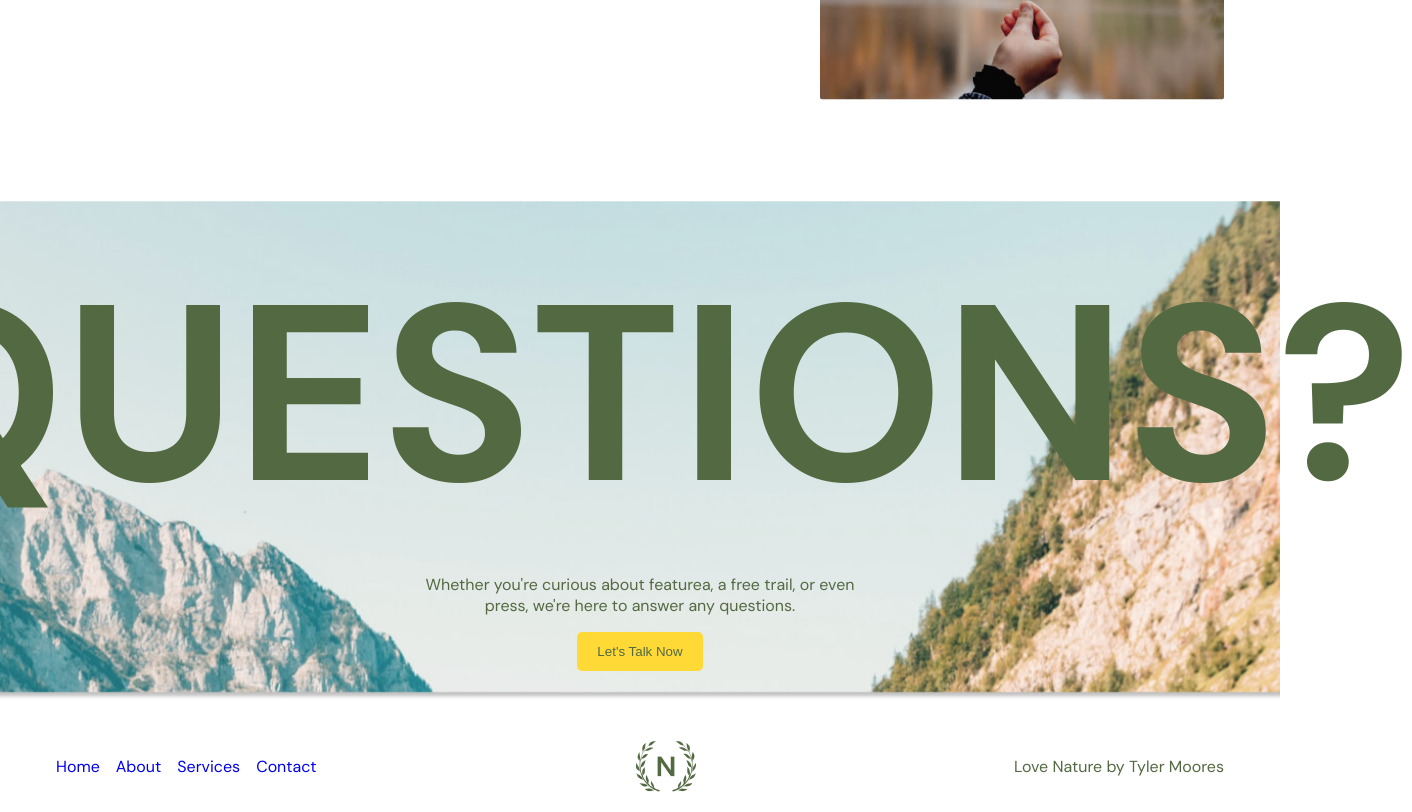
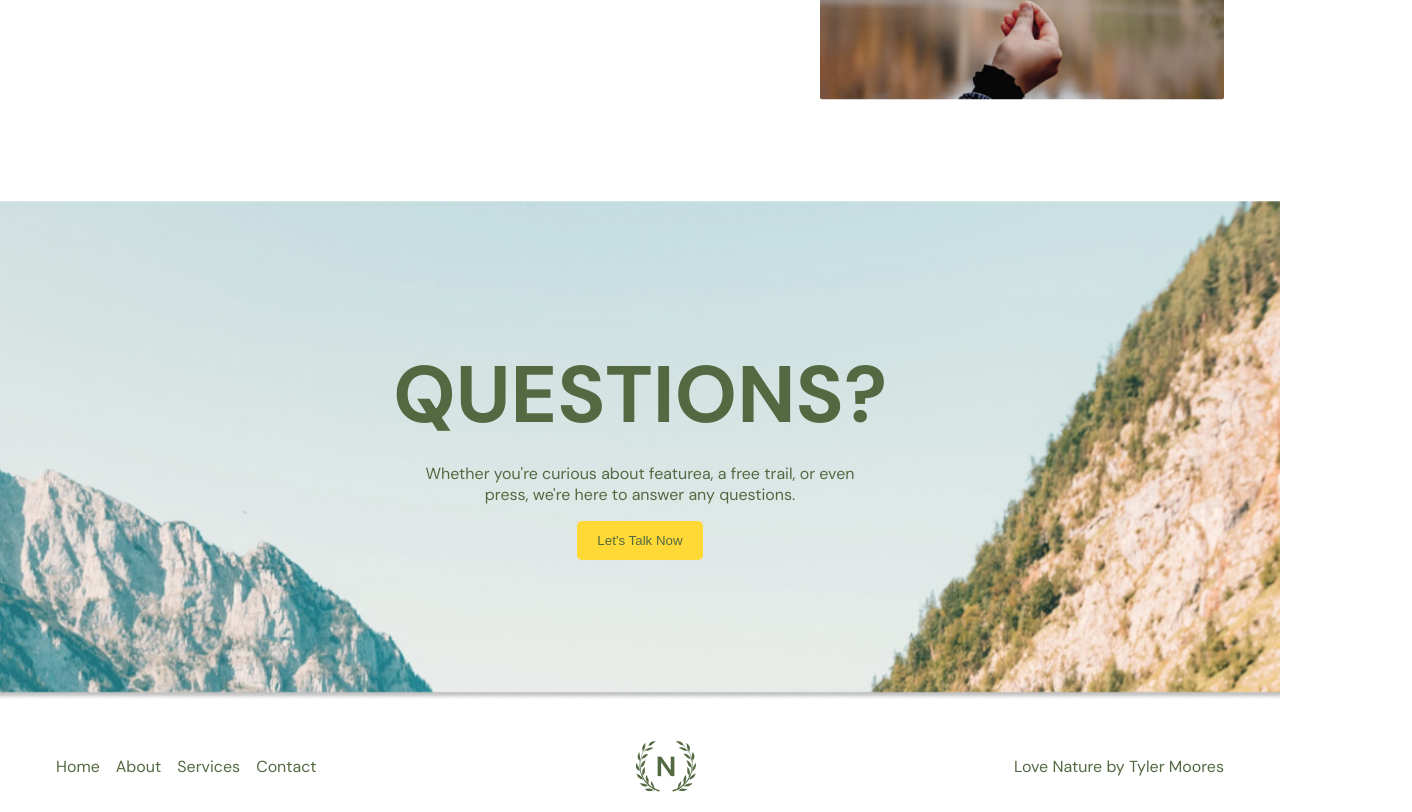
Before and after one commit to Jana-Senthil/HTML-CSS_02, a plain HTML site: page index.html in a window 1280 px wide. Shown: the part 2311-3123 px from the top of the page, 1412 px wide, since content can reach past the window. Drawn offline with Linux system fonts and the light colour scheme; a web font is replaced by a local one.

Commit message:
change the questions text size

```diff
--- a/style.css
+++ b/style.css
@@ -203,7 +203,7 @@ nav{
 }
 
 #questions .container h1{
-    font-size: 250px;
+    font-size: 80px;
 }
 
 footer{
@@ -222,6 +222,11 @@ footer .container{
     align-items: center;
     gap: 16px;
     list-style: none;
+}
+
+.footer-links > li> a {
+    color: var(--primary);
+    text-decoration: none;
 }
 
 @media screen and (max-width: 520px) {
```
